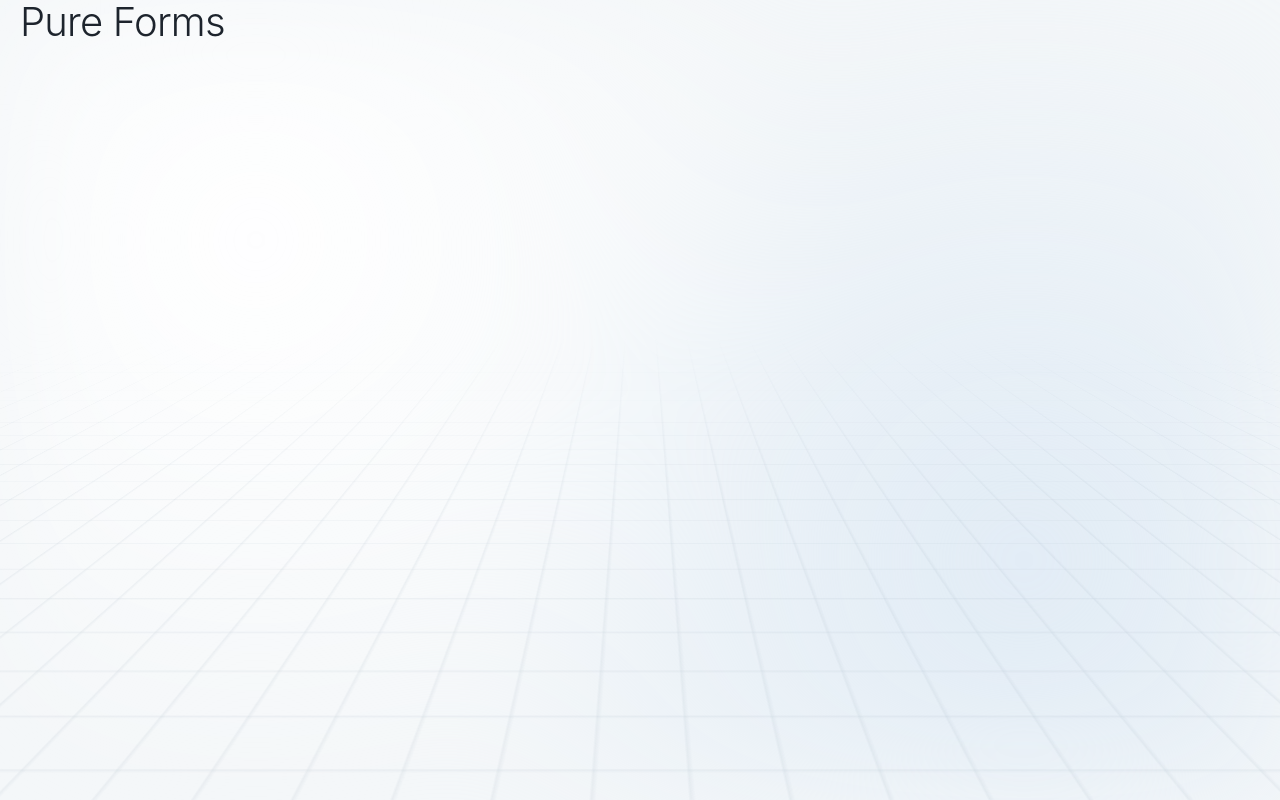
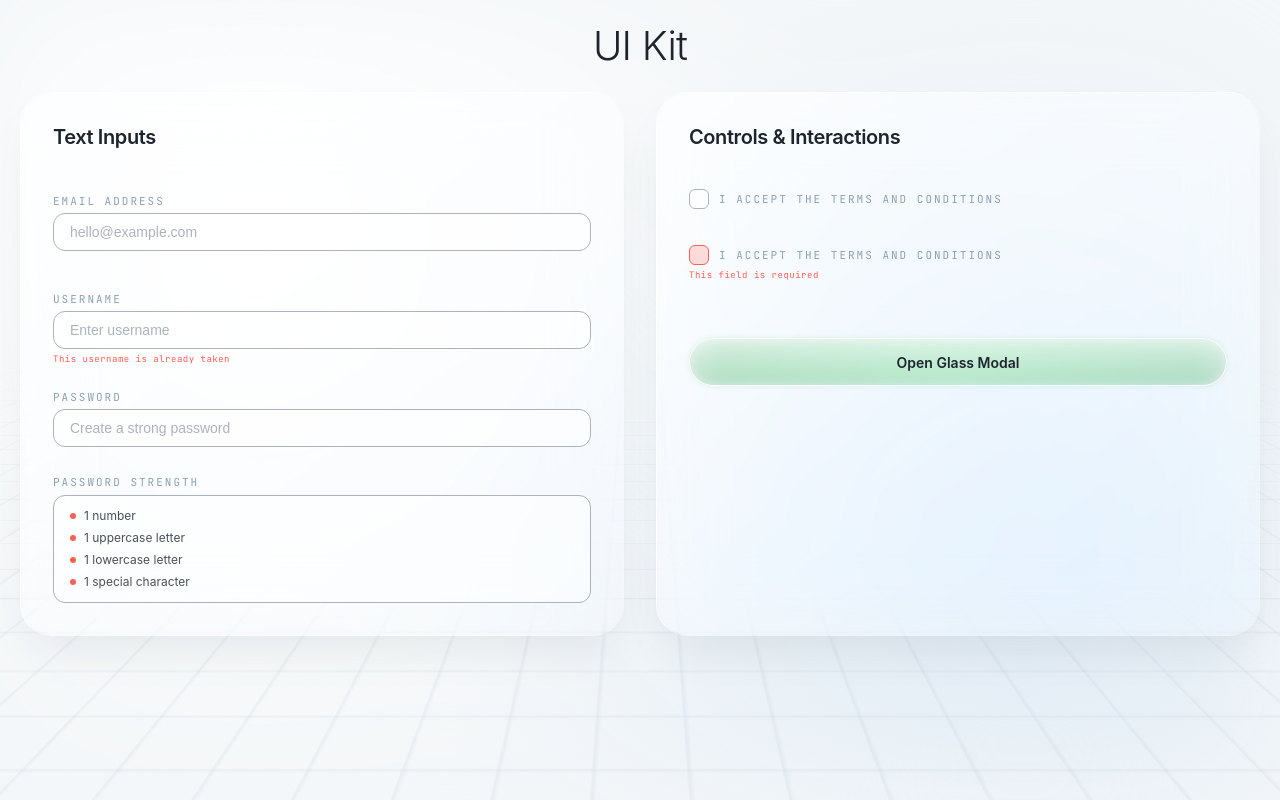
Before and after one commit to FierceSloth/react-advanced-forms, a React (Vite) app: page / in a window 1280 px wide. Built offline with nearby package versions, Linux system fonts and the light colour scheme.

Commit message:
feat: add button ui component

```diff
--- a/src/app/styles/base/_base.scss
+++ b/src/app/styles/base/_base.scss
@@ -8,6 +8,10 @@ h4,
 h5,
 p {
   margin: 0;
+}
+
+* {
+  box-sizing: border-box;
 }
 
 html {
--- a/src/app/ui/app.module.scss
+++ b/src/app/ui/app.module.scss
@@ -36,7 +36,6 @@
 }
 
 .container {
-  box-sizing: border-box;
   max-width: 1440px;
   margin: 0 auto;
   width: 100%;
@@ -50,3 +49,56 @@
     padding: 0 15px;
   }
 }
+
+.title {
+  text-align: center;
+  margin: 24px 0;
+  font-family: var(--font-sans);
+}
+
+.uiGrid {
+  display: grid;
+  grid-template-columns: repeat(auto-fit, minmax(350px, 1fr));
+  gap: 32px;
+}
+
+.demoCard {
+  padding: 32px;
+  display: flex;
+  flex-direction: column;
+  gap: 24px;
+
+  h2 {
+    margin: 0 0 16px 0;
+    font-size: 20px;
+    font-weight: 600;
+  }
+}
+
+.cardContent {
+  display: flex;
+  flex-direction: column;
+  gap: 20px;
+}
+
+.passwordSection {
+  display: flex;
+  flex-direction: column;
+  gap: 12px;
+}
+
+.divider {
+  height: 1px;
+  background: rgba(255, 255, 255, 0.1);
+  margin: 8px 0;
+}
+
+.modalContent {
+  display: flex;
+  flex-direction: column;
+  gap: 16px;
+}
+
+.modalActions {
+  margin-top: 16px;
+}
--- a/src/app/ui/app.tsx
+++ b/src/app/ui/app.tsx
@@ -1,17 +1,72 @@
-import { type ReactNode } from 'react';
+import { useState, type ReactNode } from 'react';
+
+import { Button } from '@shared/ui/button';
+import { Checkbox } from '@shared/ui/checkbox';
+import { GlassCard } from '@shared/ui/glass-card';
+import { Input } from '@shared/ui/input';
+import { Modal } from '@shared/ui/modal';
+import { PasswordStrength } from '@shared/ui/password-strength';
 
 import styles from './app.module.scss';
 
 export function App(): ReactNode {
+  const [isModalOpen, setIsModalOpen] = useState(false);
+  const [passwordValue, setPasswordValue] = useState('');
+
   return (
     <>
       <div className={styles.environment} />
       <div className={styles.gridFloor} />
 
       <div className={styles.container}>
-        <h1>Pure Forms</h1>
-        <div />
+        <h1 className={styles.title}>UI Kit</h1>
+
+        <div className={styles.uiGrid}>
+          <GlassCard className={styles.demoCard}>
+            <h2>Text Inputs</h2>
+            <div className={styles.cardContent}>
+              <Input label="Email Address" placeholder="hello@example.com" />
+              <Input label="Username" placeholder="Enter username" error="This username is already taken" />
+              <div className={styles.passwordSection}>
+                <Input
+                  label="Password"
+                  type="password"
+                  placeholder="Create a strong password"
+                  value={passwordValue}
+                  onChange={(event) => setPasswordValue(event.target.value)}
+                />
+                <PasswordStrength password={passwordValue} />
+              </div>
+            </div>
+          </GlassCard>
+
+          <GlassCard className={styles.demoCard}>
+            <h2>Controls & Interactions</h2>
+            <div className={styles.cardContent}>
+              <Checkbox label="I accept the Terms and Conditions" />
+              <Checkbox label="I accept the Terms and Conditions" error="This field is required" />
+
+              <div className={styles.divider} />
+
+              <Button onClick={() => setIsModalOpen(true)}>Open Glass Modal</Button>
+            </div>
+          </GlassCard>
+        </div>
       </div>
+
+      <Modal isOpen={isModalOpen} onClose={() => setIsModalOpen(false)}>
+        <div className={styles.modalContent}>
+          <h2>Lorem ipsum</h2>
+          <p>
+            Lorem ipsum dolor sit amet consectetur adipisicing elit. Perferendis sequi aperiam neque debitis, fuga dicta
+            pariatur atque, quia repudiandae rerum accusamus provident beatae quidem consequatur officia aspernatur
+            porro ducimus. Neque!
+          </p>
+          <div className={styles.modalActions}>
+            <Button onClick={() => setIsModalOpen(false)}>Close Modal</Button>
+          </div>
+        </div>
+      </Modal>
     </>
   );
 }
--- a/src/shared/lib/hooks/use-click-outside.ts
+++ b/src/shared/lib/hooks/use-click-outside.ts
@@ -4,16 +4,18 @@ export function useClickOutside(ref: RefObject<HTMLElement | null>, onClose: ()
   useEffect(() => {
     if (!isOpen) return;
 
-    const handleClick = (event: MouseEvent): void => {
+    const handlePointerDown = (event: MouseEvent | TouchEvent): void => {
       if (event.target instanceof Node && ref.current && !ref.current.contains(event.target)) {
         onClose();
       }
     };
 
-    globalThis.addEventListener('click', handleClick);
+    globalThis.addEventListener('mousedown', handlePointerDown);
+    globalThis.addEventListener('touchstart', handlePointerDown);
 
     return (): void => {
-      globalThis.removeEventListener('click', handleClick);
+      globalThis.removeEventListener('mousedown', handlePointerDown);
+      globalThis.removeEventListener('touchstart', handlePointerDown);
     };
   }, [ref, onClose, isOpen]);
 }
--- /dev/null
+++ b/src/shared/ui/button/button.module.scss
@@ -0,0 +1,56 @@
+.button {
+  appearance: none;
+  border: none;
+  padding: 0;
+
+  height: 48px;
+  width: 100%;
+  border-radius: 24px;
+
+  position: relative;
+  cursor: pointer;
+  outline: none;
+
+  display: flex;
+  justify-content: center;
+  align-items: center;
+
+  background: rgba(20, 25, 30, 0.05);
+  box-shadow: inset 0 2px 4px rgba(0, 0, 0, 0.05);
+
+  transition: transform 0.2s ease-in-out;
+
+  &:active {
+    transform: scale(0.98);
+  }
+}
+
+.buttonCore {
+  content: '';
+  position: absolute;
+  inset: 4px;
+  border-radius: 20px;
+  background: radial-gradient(circle at center, var(--energy-core) 0%, var(--energy-dark) 100%);
+  opacity: 0.4;
+  filter: blur(4px);
+}
+
+.buttonCup {
+  content: '';
+  position: absolute;
+  inset: 0;
+  border-radius: 24px;
+  background: linear-gradient(180deg, rgba(255, 255, 255, 0.6), rgba(255, 255, 255, 0.1));
+  backdrop-filter: blur(12px);
+  border: 1px solid rgba(255, 255, 255, 0.9);
+  display: flex;
+  justify-content: center;
+  align-items: center;
+}
+
+.text {
+  font-family: var(--font-sans);
+  font-weight: 600;
+  font-size: 14px;
+  color: var(--text-main);
+}
--- /dev/null
+++ b/src/shared/ui/button/button.tsx
@@ -0,0 +1,19 @@
+import classNames from 'classnames';
+import { type ButtonHTMLAttributes, type ReactNode } from 'react';
+
+import styles from './button.module.scss';
+
+interface IProps extends ButtonHTMLAttributes<HTMLButtonElement> {
+  children: ReactNode;
+}
+
+export function Button({ children, className, ...rest }: IProps): ReactNode {
+  return (
+    <button className={classNames(styles.button, className)} {...rest}>
+      <div className={styles.buttonCore} />
+      <div className={styles.buttonCup}>
+        <span className={styles.text}>{children}</span>
+      </div>
+    </button>
+  );
+}
--- /dev/null
+++ b/src/shared/ui/button/index.ts
@@ -0,0 +1 @@
+export { Button, type ButtonVariant } from './button';
```
Also changed, not shown: 1 other file (tests, documents, lock files or other folders).
